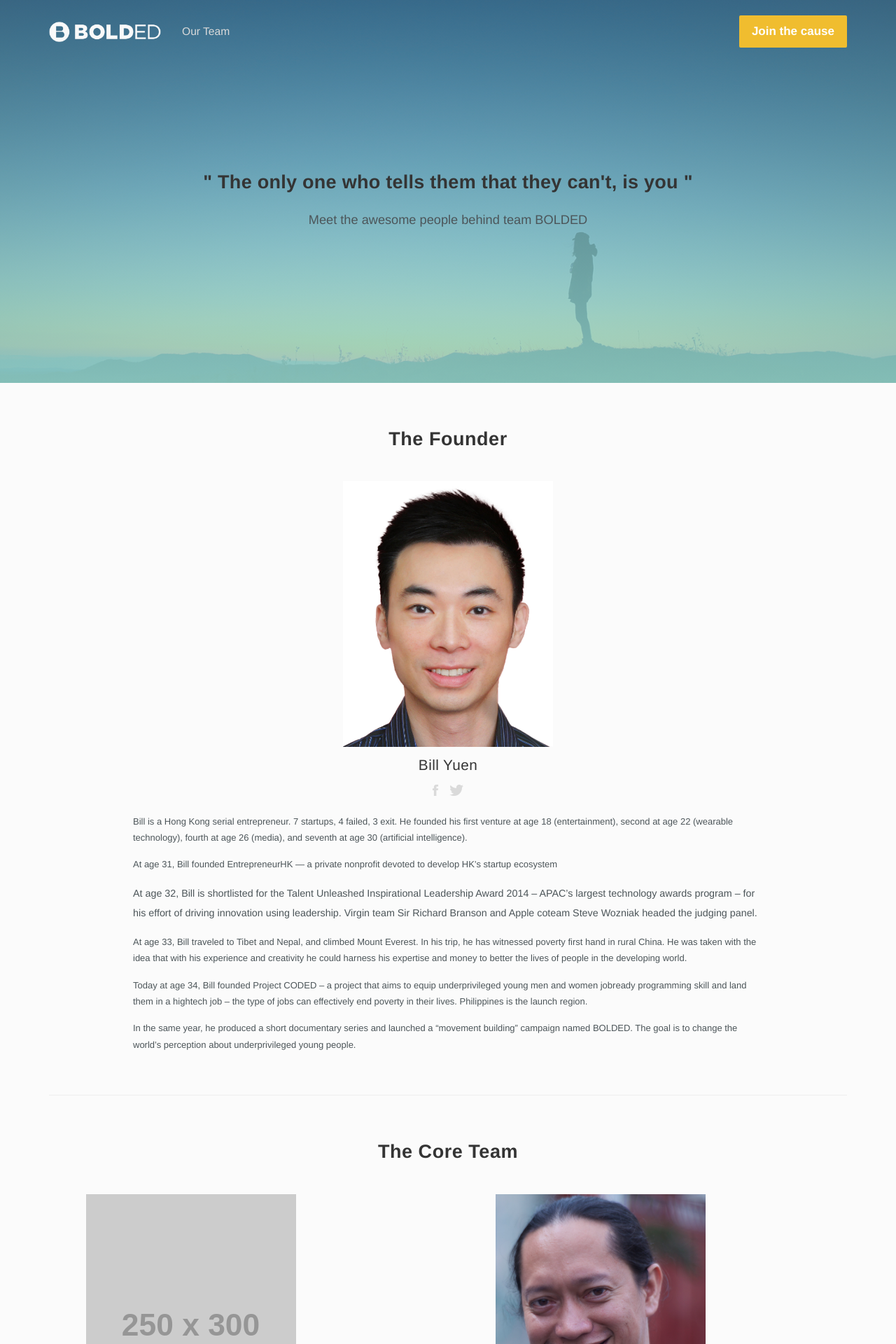
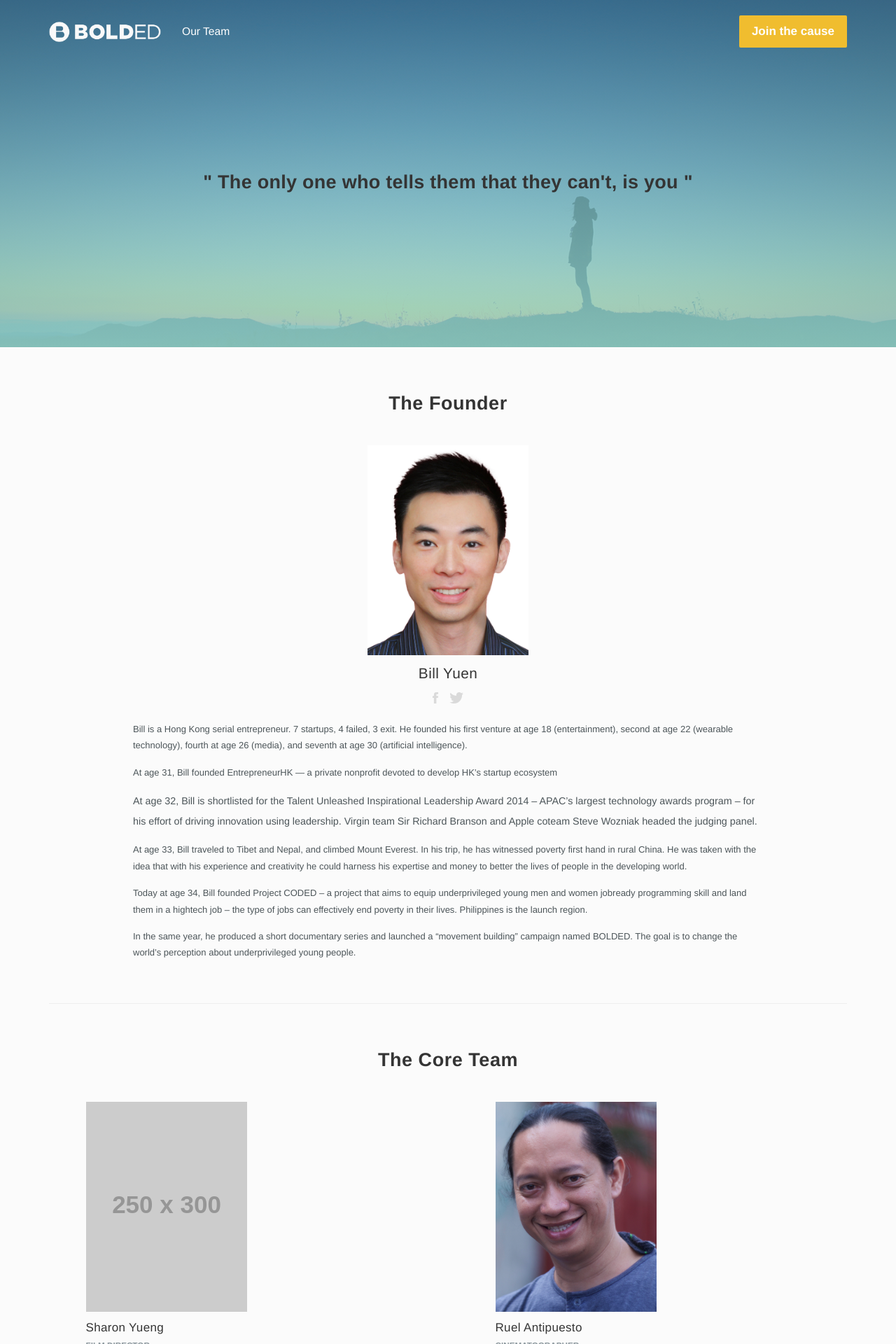
Before and after one commit to codedred/bolded, a Jekyll site: the page built from team.html, in a window 1280 px wide. Shown: the top 1920 px of the page at 70% size. Built offline with Jekyll 4.4.1, drawn with Linux system fonts in a browser that asks for light colours; nearby versions of some CDN libraries; some web fonts are replaced.

Commit message:
quick fixes on team page image sizes and hero image overlay

```diff
--- a/_layouts/team.html
+++ b/_layouts/team.html
@@ -12,7 +12,6 @@
         <div class="container splash-container">
           <div class="splash-content -team">
             <h2 class="splash-header ">" The only one who tells them that they can't, is you "</h2>
-            <p class="splash-text">Meet the awesome people behind team BOLDED</p>
           </div>
         </div>
       </div>
--- a/_sass/components/_navbar.scss
+++ b/_sass/components/_navbar.scss
@@ -20,7 +20,7 @@
 
     .nav-link {
       font-size: 1.2em;
-      color: $lighter-gray;
+      color: #fff;
       margin-left: 30px;
       @include align-self(center);
       @include transition(all 0.3s);
--- a/_sass/components/_splash.scss
+++ b/_sass/components/_splash.scss
@@ -38,11 +38,6 @@
         color: $black;
         font-weight: 600;
       }
-
-      .splash-text {
-        font-size: 1.4em;
-        color: $gray;
-      }
     }
   }
 
@@ -61,8 +56,7 @@
   }
 
   &.-home {
-    background: linear-gradient(to bottom, rgba(22, 25, 30, 0.65), rgba(25, 29, 34, 0.8));
-   /*background: linear-gradient(to bottom, rgba(241,231,103,0.5) 0%, rgba(254,182,69, 0.5) 100%);*/
+    background: linear-gradient(to bottom, rgba(22, 25, 30, 0.4), rgba(25, 29, 34, 0.5));
 
     &:before {
       content: "";
@@ -73,7 +67,7 @@
       top: 0;
       bottom: 0;
       z-index: -1;
-      opacity: 0.86;
+      opacity: 0.96;
       background: url(../assets/images/splash_home.jpg) top center no-repeat;
       @include background-size(cover);
     }
--- a/_sass/components/_team.scss
+++ b/_sass/components/_team.scss
@@ -20,8 +20,8 @@
   }
 
   .member-image {
-    height: 380px;
-    width: 300px;
+    height: 300px;
+    width: 230px;
     object-fit: cover;
     object-position: top;
   }
@@ -87,8 +87,8 @@
 
   .volunteers, .special-shoutout {
     .member-image {
-      height: 300px;
-      width: 240px;
+      height: 240px;
+      width: 180px;
     }
   }
 
@@ -108,7 +108,7 @@
 
   .community-leaders {
     .member-image {
-      height: 180px;
+      height: 190px;
       width: 150px;
     }
 
```
